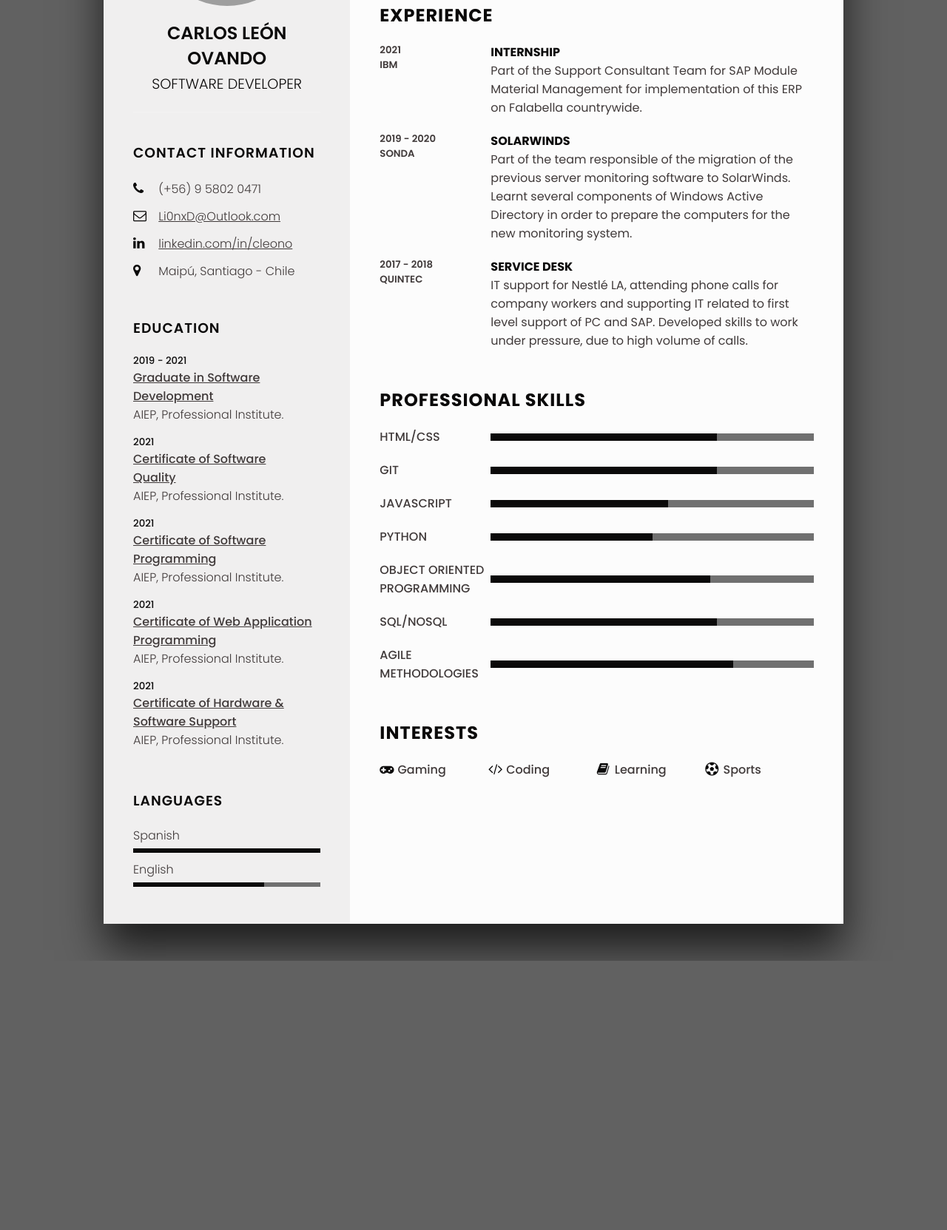
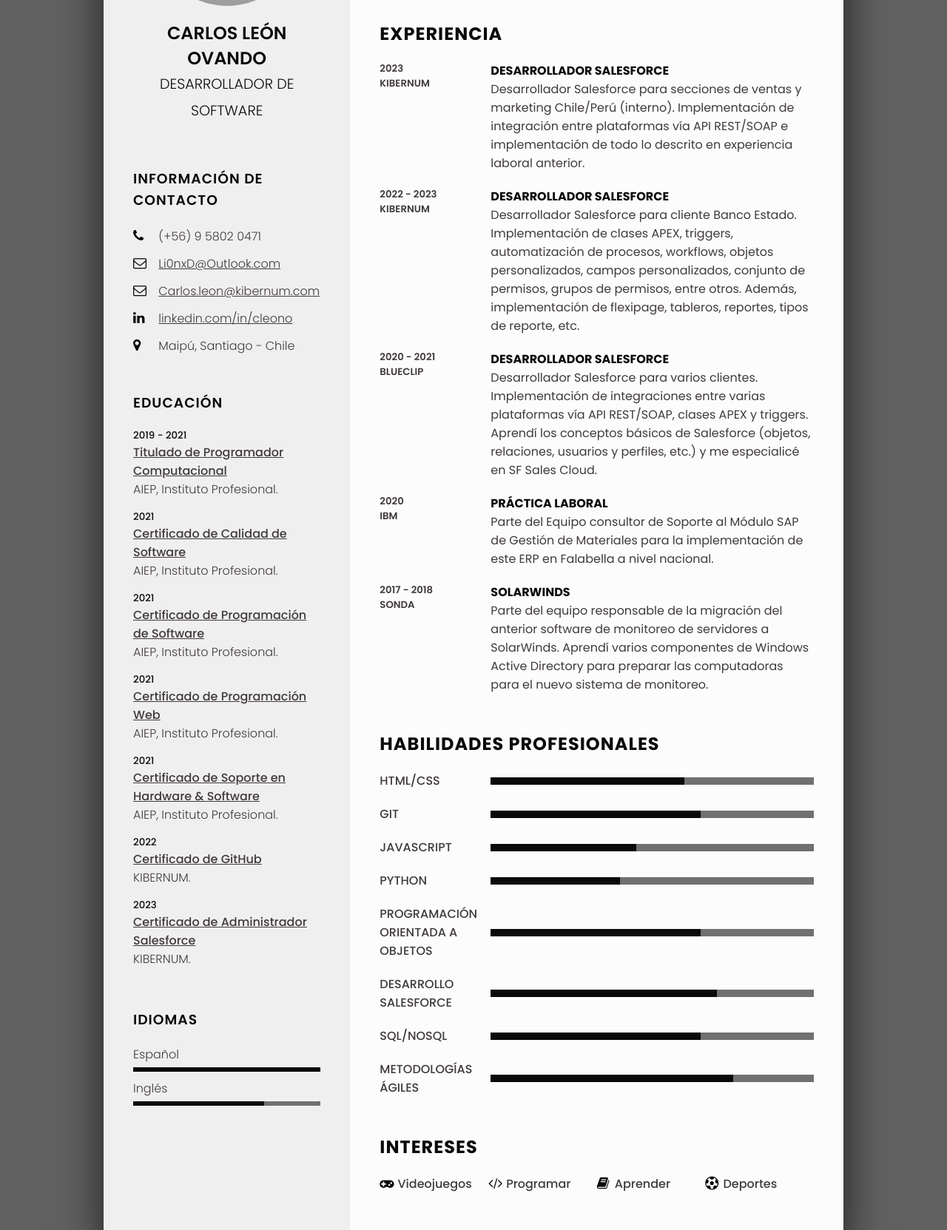
Before and after one commit to cleonodev/cleonodev.github.io, a plain HTML site: page index.html in a window 1280 px wide. Shown: the part 282-1945 px from the top of the page at 74% size. Before the commit the page ends 1581 px from the top, so only its background shows below. Drawn offline with Linux system fonts and the light colour scheme; grey boxes are pictures that could not be loaded.

Commit message:
Update index.html

```diff
--- a/index.html
+++ b/index.html
@@ -14,11 +14,11 @@
                 <div class="imgBox">
                     <img src="img.jpg">
                 </div>
-                <h2>Carlos León Ovando<br><span>Software Developer</span></h2>
+                <h2>Carlos León Ovando<br><span>Desarrollador de Software</span></h2>
             </div>
                     <!--Información de contacto-->
             <div class="contactInfo">
-                <h3 class="title">Contact Information</h3>
+                <h3 class="title">Información de Contacto</h3>
                 <ul>
                     <li>
                         <span class="icon"><i class="fa fa-phone" aria-hidden="true"></i></span>
@@ -27,6 +27,10 @@
                     <li>
                         <span class="icon"><i class="fa fa-envelope-o" aria-hidden="true"></i></span>
                         <span class="text"><a href="mailto:li0nxd@outlook.com">Li0nxD@Outlook.com</a></span>
+                    </li>
+                    <li>
+                        <span class="icon"><i class="fa fa-envelope-o" aria-hidden="true"></i></span>
+                        <span class="text"><a href="mailto:li0nxd@outlook.com">Carlos.leon@kibernum.com</a></span>
                     </li>
                     <li>
                         <span class="icon"><i class="fa fa-linkedin" aria-hidden="true"></i></span>
@@ -40,47 +44,57 @@
             </div>
                         <!--Educación-->
             <div class="contactInfo education">
-                <h3 class="title">Education</h3>
+                <h3 class="title">Educación</h3>
                 <ul>
                     <li>
                         <h5>2019 - 2021</h5>
-                        <h4><a target="_blank" href="https://drive.google.com/file/d/1-VNeQJ96lZw5KXO4G_OAgwI8UI85aiTD/view?usp=sharing">Graduate in Software Development</a></h4>
-                        <h4>AIEP, Professional Institute.</h4>
+                        <h4><a target="_blank" href="https://drive.google.com/file/d/1-VNeQJ96lZw5KXO4G_OAgwI8UI85aiTD/view?usp=sharing">Titulado de Programador Computacional</a></h4>
+                        <h4>AIEP, Instituto Profesional.</h4>
                     </li>
                     <li>
                         <h5>2021</h5>
-                        <h4><a target="_blank" href="https://drive.google.com/file/d/14gBj_MVkY9zTv_ToMF5mk5Z9QobYUhWv/view">Certificate of Software<br>Quality</a></h4>
-                        <h4>AIEP, Professional Institute.</h4>
+                        <h4><a target="_blank" href="https://drive.google.com/file/d/14gBj_MVkY9zTv_ToMF5mk5Z9QobYUhWv/view">Certificado de Calidad de<br>Software</a></h4>
+                        <h4>AIEP, Instituto Profesional.</h4>
                     </li>
                     <li>
                         <h5>2021</h5>
-                        <h4><a target="_blank" href="https://drive.google.com/file/d/14SN5z2uel5x57rLXX1g6kslDzdV-LEE8/view">Certificate of Software Programming</a></h4>
-                        <h4>AIEP, Professional Institute.</h4>
+                        <h4><a target="_blank" href="https://drive.google.com/file/d/14SN5z2uel5x57rLXX1g6kslDzdV-LEE8/view">Certificado de Programación de Software</a></h4>
+                        <h4>AIEP, Instituto Profesional.</h4>
                     </li>
                     <li>
                         <h5>2021</h5>
-                        <h4><a target="_blank" href="https://drive.google.com/file/d/1XHBCIDPZbY0L_W6A17VxsAveN5ghnl6k/view">Certificate of Web Application Programming</a></h4>
-                        <h4>AIEP, Professional Institute.</h4>
+                        <h4><a target="_blank" href="https://drive.google.com/file/d/1XHBCIDPZbY0L_W6A17VxsAveN5ghnl6k/view">Certificado de Programación Web</a></h4>
+                        <h4>AIEP, Instituto Profesional.</h4>
                     </li>
                     <li>
                         <h5>2021</h5>
-                        <h4><a target="_blank" href="https://drive.google.com/file/d/19Z0XQnBp9DfItwbHYCjJ8E36WBuLQ1CV/view">Certificate of Hardware & Software Support</a></h4>
-                        <h4>AIEP, Professional Institute.</h4>
+                        <h4><a target="_blank" href="https://drive.google.com/file/d/19Z0XQnBp9DfItwbHYCjJ8E36WBuLQ1CV/view">Certificado de Soporte en Hardware & Software</a></h4>
+                        <h4>AIEP, Instituto Profesional.</h4>
+                    </li>
+                    <li>
+                        <h5>2022</h5>
+                        <h4><a target="_blank" href="https://drive.google.com/file/d/19Z0XQnBp9DfItwbHYCjJ8E36WBuLQ1CV/view">Certificado de GitHub</a></h4>
+                        <h4>KIBERNUM.</h4>
+                    </li>
+                    <li>
+                        <h5>2023</h5>
+                        <h4><a target="_blank" href="https://drive.google.com/file/d/19Z0XQnBp9DfItwbHYCjJ8E36WBuLQ1CV/view">Certificado de Administrador Salesforce</a></h4>
+                        <h4>KIBERNUM.</h4>
                     </li>
                 </ul>
             </div>
                     <!--Lenguajes-->
         <div class="contactInfo language">
-            <h3 class="title">Languages</h3>
+            <h3 class="title">Idiomas</h3>
             <ul>
                 <li>
-                    <span class="text">Spanish</span>
+                    <span class="text">Español</span>
                     <span class="percent">
                         <div style="width: 100%;"></div>
                     </span>
                 </li>
                 <li>
-                    <span class="text">English</span>
+                    <span class="text">Inglés</span>
                     <span class="percent">
                         <span class="percent">
                             <div style="width: 70%;"></div>
@@ -94,85 +108,113 @@
 
         <div class="right_side">
             <div class="about">
-                <h2 class="title2">About Me</h2> <!--Perfil-->
-                <p>Innovative, detail-oriented professional with experience in software development across diverse industries.
-                Ability to assess and manage complex obstacles; viewed as a proficient troubleshooter. Always willing to learn, and share knowledge with teammates.</p>
+                <h2 class="title2">Sobre Mí</h2> <!--Perfil-->
+                <p>Profesional innovador, orientado a los detalles con experiencia en desarrollo de software en diversas industrias. Capacidad para evaluar y gestionar obstáculos complejos; visto como un resolutor competente.
+                    Siempre dispuesto a aprender y compartir conocimientos con sus compañeros.</p>
             </div>
             <!--Experiencia Laboral-->
             <div class="about">
-                <h2 class="title2">Experience</h2>
+                <h2 class="title2">Experiencia</h2>
                 <div class="box">
                     <div class="year_company">
-                        <h5>2021</h5>
-                        <h5>IBM</h5>
+                        <h5>2023</h5>
+                        <h5>Kibernum</h5>
                     </div>
                     <div class="text">
-                        <h4>Internship</h4>
-                        <p>Part of the Support Consultant Team for SAP Module Material Management for implementation of this ERP on Falabella countrywide.</p>
+                        <h4>Desarrollador Salesforce</h4>
+                        <p>Desarrollador Salesforce para secciones de ventas y marketing Chile/Perú (interno). Implementación de integración entre plataformas vía API REST/SOAP e implementación de todo lo descrito en experiencia laboral anterior. </p>
                     </div>
                 </div>
                 <div class="box">
                     <div class="year_company">
-                        <h5>2019 - 2020</h5>
-                        <h5>Sonda</h5>
+                        <h5>2022 - 2023</h5>
+                        <h5>Kibernum</h5>
                     </div>
                     <div class="text">
-                        <h4>Solarwinds</h4>
-                        <p>Part of the team responsible of the migration of the previous server monitoring software to SolarWinds. Learnt several components of Windows Active Directory in order to prepare the computers for the new monitoring system. </p>
+                        <h4>Desarrollador Salesforce</h4>
+                        <p>Desarrollador Salesforce para cliente Banco Estado. Implementación de clases APEX, triggers, automatización de procesos, workflows, objetos personalizados, campos personalizados, conjunto de permisos, grupos de permisos, entre otros.
+                        Además, implementación de flexipage, tableros, reportes, tipos de reporte, etc. </p>
+                    </div>
+                </div>
+                <div class="box">
+                    <div class="year_company">
+                        <h5>2020 - 2021</h5>
+                        <h5>BlueClip</h5>
+                    </div>
+                    <div class="text">
+                        <h4>Desarrollador Salesforce</h4>
+                        <p>Desarrollador Salesforce para varios clientes. Implementación de integraciones entre varias plataformas vía API REST/SOAP, clases APEX y triggers. Aprendí los conceptos básicos de Salesforce (objetos, relaciones, usuarios y perfiles, etc.) y me especialicé en SF Sales Cloud. </p>
+                    </div>
+                </div>
+                <div class="box">
+                    <div class="year_company">
+                        <h5>2020</h5>
+                        <h5>IBM</h5>
+                    </div>
+                    <div class="text">
+                        <h4>Práctica Laboral</h4>
+                        <p>Parte del Equipo consultor de Soporte al Módulo SAP de Gestión de Materiales para la implementación de este ERP en Falabella a nivel nacional.</p>
                     </div>
                 </div>
                 <div class="box">
                     <div class="year_company">
                         <h5>2017 - 2018</h5>
-                        <h5>Quintec</h5>
+                        <h5>Sonda</h5>
                     </div>
                     <div class="text">
-                        <h4>Service Desk</h4>
-                        <p>IT support for Nestlé LA, attending phone calls for company workers and supporting IT related to first level support of PC and SAP. Developed skills to work under pressure, due to high volume of calls. </p>
+                        <h4>Solarwinds</h4>
+                        <p>Parte del equipo responsable de la migración del anterior software de monitoreo de servidores a SolarWinds. Aprendí varios componentes de Windows Active Directory para preparar las computadoras para el nuevo sistema de monitoreo. </p>
                     </div>
                 </div>
+
             </div>
                     <!--Habilidades-->
             <div class="about skills">
-                <h2 class="title2">Professional Skills</h2>
+                <h2 class="title2">Habilidades Profesionales</h2>
                 <div class="box">
                     <h4>Html/CSS</h4>
+                    <div class="percent">
+                        <div style="width: 60%;"></div>
+                    </div>
+                </div>
+                <div class="box">
+                    <h4>GIT</h4>
+                    <div class="percent">
+                        <div style="width: 65%;"></div>
+                    </div>
+                </div>
+                <div class="box">
+                    <h4>JavaScript</h4>
+                    <div class="percent">
+                        <div style="width: 45%;"></div>
+                    </div>
+                </div>
+                <div class="box">
+                    <h4>Python</h4>
+                    <div class="percent">
+                        <div style="width: 40%;"></div>
+                    </div>
+                </div>
+                <div class="box">
+                    <h4>Programación Orientada a Objetos</h4>
+                    <div class="percent">
+                        <div style="width: 65%;"></div>
+                    </div>
+                </div>
+                <div class="box">
+                    <h4>Desarrollo Salesforce</h4>
                     <div class="percent">
                         <div style="width: 70%;"></div>
                     </div>
                 </div>
                 <div class="box">
-                    <h4>GIT</h4>
+                    <h4>SQL/NoSQL</h4>
                     <div class="percent">
-                        <div style="width: 70%;"></div>
+                        <div style="width: 65%;"></div>
                     </div>
                 </div>
                 <div class="box">
-                    <h4>JavaScript</h4>
-                    <div class="percent">
-                        <div style="width: 55%;"></div>
-                    </div>
-                </div>
-                <div class="box">
-                    <h4>Python</h4>
-                    <div class="percent">
-                        <div style="width: 50%;"></div>
-                    </div>
-                </div>
-                <div class="box">
-                    <h4>Object Oriented Programming</h4>
-                    <div class="percent">
-                        <div style="width: 68%;"></div>
-                    </div>
-                </div>
-                <div class="box">
-                    <h4>SQL/NoSQL</h4>
-                    <div class="percent">
-                        <div style="width: 70%;"></div>
-                    </div>
-                </div>
-                <div class="box">
-                    <h4>Agile Methodologies</h4>
+                    <h4>Metodologías Ágiles</h4>
                     <div class="percent">
                         <div style="width: 75%;"></div>
                     </div>
@@ -180,12 +222,12 @@
             </div>
                     <!--Intereses / Hobbies-->
             <div class="about interests">
-                <h2 class="title2">Interests</h2>
+                <h2 class="title2">Intereses</h2>
                 <ul>
-                    <li><i class="fa fa-gamepad" aria-hidden="true"></i> Gaming</li>
-                    <li><i class="fa fa-code" aria-hidden="true"></i> Coding</li>
-                    <li><i class="fa fa-book" aria-hidden="true"></i> Learning</li>
-                    <li><i class="fa fa-futbol-o" aria-hidden="true"></i> Sports</li>
+                    <li><i class="fa fa-gamepad" aria-hidden="true"></i> Videojuegos</li>
+                    <li><i class="fa fa-code" aria-hidden="true"></i> Programar</li>
+                    <li><i class="fa fa-book" aria-hidden="true"></i> Aprender</li>
+                    <li><i class="fa fa-futbol-o" aria-hidden="true"></i> Deportes</li>
                 </ul>
             </div>
         </div>
```
